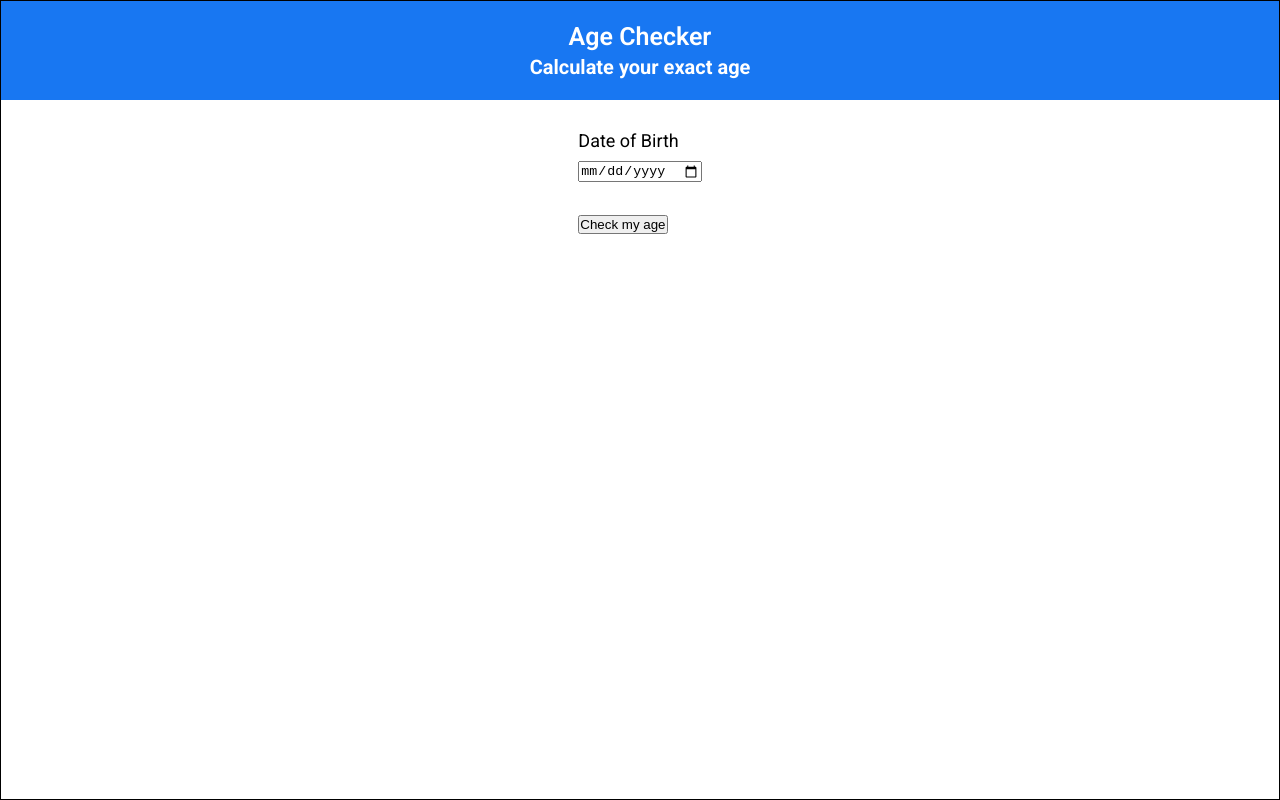
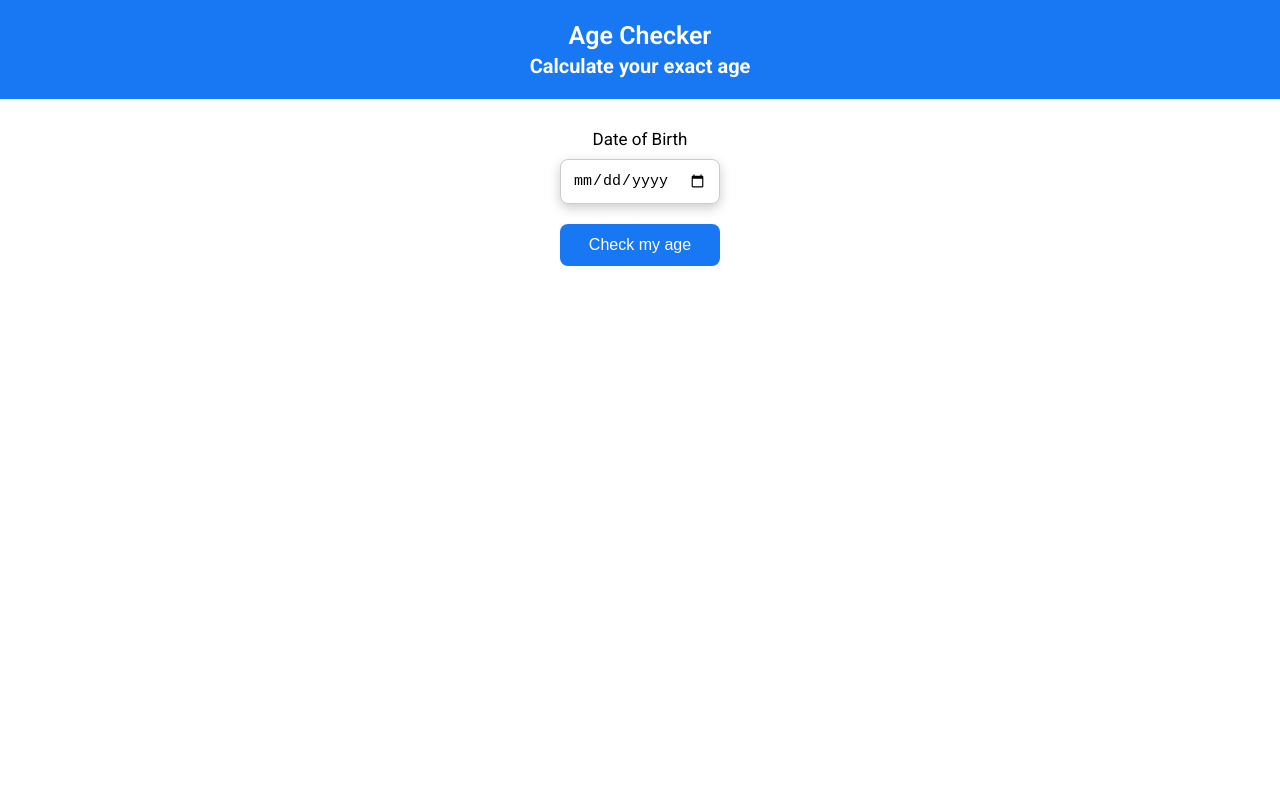
Before and after one commit to oeprxc/age-checker, a React (Vite) app: page / in a window 1280 px wide. Built offline with nearby package versions, Linux system fonts and the light colour scheme.

Commit message:
Final code cleanup.

```diff
--- a/src/App.css
+++ b/src/App.css
@@ -11,7 +11,7 @@
 
  :root {
   --text-color: black;
-  --font-size: 1.8rem;
+  --font-size: 1.7rem;
  }
 
  body {
@@ -27,7 +27,6 @@
  }
 
  .card {
-  border: 1px solid black;
   width: 100%;
   min-height: 100vh;
  }
--- a/src/Components/AgeForm.css
+++ b/src/Components/AgeForm.css
@@ -1,13 +1,51 @@
 .ageContainer {
-    display: flex;
-    justify-content: center;
-    margin-top: 3rem;
+  display: flex;
+  justify-content: center;
+  align-items: center;
+  margin-top: 3rem;
 }
 
- #btn {
-    margin-top: 3rem;
- }
+#date {
+  margin-top: 1rem;
+  width: 100%;
+  padding: 1.2rem;
+  cursor: pointer;
+  font-size: 1.5rem;
+  border: 1px solid #ccc;
+  border-radius: 8px;
+  box-shadow: 0px 4px 12px rgba(0, 0, 0, 0.2);
+}
 
- #date {
-    margin-top: 1rem;
- }
+.ageDetail {
+  display: flex;
+  flex-direction: column;
+  justify-content: center;
+  align-items: center;
+  margin-top: 2rem;
+  gap: 1.5rem;
+}
+
+.buttonContainer {
+  margin-top: 2rem;
+}
+
+#btn {
+  padding: 1.2rem;
+  border: none;
+  color: white;
+  background-color: #1877f2;
+  font-size: 1.6rem;
+  border-radius: 8px;
+  cursor: pointer;
+  width: 100%;
+  transition: box-shadow 0.3s;
+}
+
+#btn:hover {
+  box-shadow: 0px 4px 12px rgba(0, 0, 0, 0.2);
+}
+
+#btn:active {
+  transform: scale(0.95);
+  opacity: 0.8;
+}
--- a/src/Components/AgeForm.jsx
+++ b/src/Components/AgeForm.jsx
@@ -1,101 +1,109 @@
-import { useState } from "react"
-import "./AgeForm.css"
+import { useState } from "react";
+import "./AgeForm.css";
 
 const AgeForm = () => {
-    const [userDate, setUserDate] = useState ("")
+  const [userDate, setUserDate] = useState("");
 
   // ErrorMesaage
-    const [errorMesaage, setErroMessage] = useState("")
-
+  const [errorMesaage, setErroMessage] = useState("");
 
   // Age details state
-    const [header, setHeader] = useState("")
-    const [years, setYears] = useState("")
-     const [months, setMonths] = useState("")
-      const [days, setDays] = useState("")
+  const [header, setHeader] = useState("");
+  const [years, setYears] = useState("");
+  const [months, setMonths] = useState("");
+  const [days, setDays] = useState("");
 
   const handleSubmit = (event) => {
-        event.preventDefault()
+    event.preventDefault();
 
-        const inputDate = userDate
+    const inputDate = userDate;
 
     // Validate user Input.
-        if(inputDate === ""){
-            setErroMessage("Please enter a date of birth.")
+    if (inputDate === "") {
+      setErroMessage("Please enter a date of birth.");
     } else {
-          const todayDate = new Date()
+      setErroMessage("");
+      const todayDate = new Date();
 
-          const birthDate = new Date(inputDate)
+      const birthDate = new Date(inputDate);
 
-          const birthYear = birthDate.getFullYear()
+      const birthYear = birthDate.getFullYear();
 
       // birthMonth
-        const birthMonth = birthDate.getMonth()
+      const birthMonth = birthDate.getMonth();
 
       // birthDay
-        const birthDay = birthDate.getDate()
+      const birthDay = birthDate.getDate();
 
       //Year
-        const currentYear = todayDate.getFullYear()
+      const currentYear = todayDate.getFullYear();
 
-        const currentMonth = todayDate.getMonth()
+      // Month
+      const currentMonth = todayDate.getMonth();
 
-        const currentDay = todayDate.getDate()
+      // Day
+      const currentDay = todayDate.getDate();
 
-        let ageYears = currentYear - birthYear
+      let ageYears = currentYear - birthYear;
 
-        let ageMonths = currentMonth - birthMonth
+      let ageMonths = currentMonth - birthMonth;
 
-        let ageDays = currentDay - birthDate
+      let ageDays = currentDay - birthDay;
 
-        if(ageDays < 0) {
-            ageMonths--
+      if (ageDays < 0) {
+        ageMonths--;
 
-            const daysInPreviousMonth = new Date(currentYear, currentMonth, 0).getDate()
+        const daysInPreviousMonth = new Date(
+          currentYear,
+          currentMonth,
+          0,
+        ).getDate();
       }
 
-        if(ageMonths < 0) {
-            ageYears--
-            ageMonths += 12
+      if (ageMonths < 0) {
+        ageYears--;
+        ageMonths += 12;
       }
 
-        setHeader("Your Age")
-        setYears(`${ageYears} Years`)
-         setMonths(`${ageMonths} Months`)
-          setDays(`${ageDays} Days`)
-
+      setHeader("Your Age");
+      setYears(`${ageYears} Years`);
+      setMonths(`${ageMonths} Months`);
+      setDays(`${ageDays} Days`);
     }
-    }
+  };
 
   return (
     <>
-
       <div className="ageContainer">
-
         <form action="" onSubmit={handleSubmit}>
-       <p>Date of Birth</p>
-       <input type="date" name="date" id="date" value={userDate} onChange={(event => setUserDate(event.target.value))}/>
+          <p style={{ textAlign: "center" }}>Date of Birth</p>
+          <input
+            type="date"
+            name="date"
+            id="date"
+            value={userDate}
+            onChange={(event) => setUserDate(event.target.value)}
+          />
           <p>{errorMesaage}</p>
 
           {/* Age button */}
-       <div id="btn">
-        <button type="submit">Check my age</button>
+          <div className="buttonContainer">
+            <button id="btn" type="submit">
+              Check my age
+            </button>
           </div>
         </form>
-
       </div>
 
       <div className="ageDetailContainer">
-
         <div className="ageDetail">
           <h3>{header}</h3>
           <p>{years}</p>
           <p>{months}</p>
           <p>{days}</p>
         </div>
-
       </div>
     </>
-    )
-}
-export default AgeForm
+  );
+};
+export default AgeForm;
```
Lines whose indentation alone changed are shown as unchanged.
